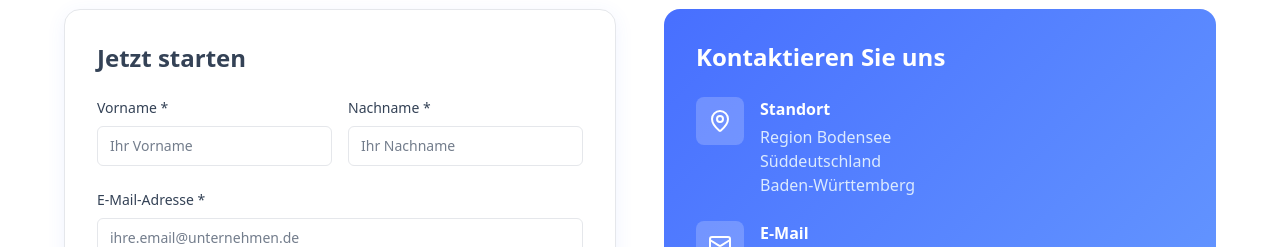
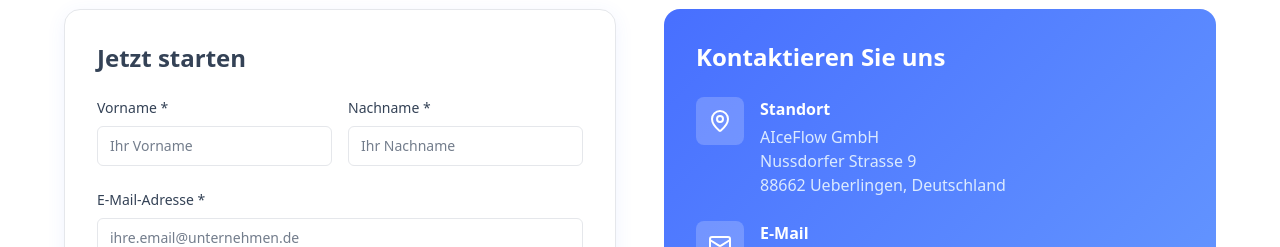
Before and after one commit to AIceFlow/aiceflow, a React (Vite) app: page / in a window 1280 px wide. Shown: the part 9320-9567 px from the top of the page. Built offline with nearby package versions, Linux system fonts and the light colour scheme; no server answers.

Commit message:
Update Impressum and translations to reflect new company details and address

```diff
--- a/src/components/Impressum.tsx
+++ b/src/components/Impressum.tsx
@@ -38,30 +38,55 @@ export default function ImpressumModal({
           </DialogDescription>
         </DialogHeader>
         <div className="space-y-8 text-sm leading-relaxed">
-          {/* Maik / HIKES DIGITAL */}
           <section>
             <h3 className="font-semibold text-base mb-2">
-              HIKES DIGITAL GmbH{" "}
+              AIceFlow GmbH{" "}
               <span className="font-normal text-muted-foreground">
-                (Maik Pfäffle)
+                (in Gründung)
               </span>
             </h3>
             <div>
-              Josef-Maier-Str. 21
+              Nussdorfer Strasse 9
               <br />
-              88682 Salem
+              88662 Ueberlingen
               <br />
               Deutschland
             </div>
             <div className="mt-2 flex flex-col gap-1">
               <span className="flex items-center gap-2">
                 <Phone className="w-4 h-4" />
+                <span>
+                  <span className="font-medium">Felix Funke:</span>{" "}
+                  <a href="tel:017663364095" className="underline">
+                    0176 63364095
+                  </a>
+                </span>
+              </span>
+              <span className="flex items-center gap-2">
+                <Mail className="w-4 h-4" />
+                <span>
+                  <span className="font-medium">Felix Funke:</span>{" "}
+                  <a
+                    href="mailto:felixfunke456@gmail.com"
+                    className="underline"
+                  >
+                    felixfunke456@gmail.com
+                  </a>
+                </span>
+              </span>
+              <span className="flex items-center gap-2">
+                <Phone className="w-4 h-4" />
+                <span>
+                  <span className="font-medium">Maik Pfäffle:</span>{" "}
                   <a href="tel:017655735688" className="underline">
                     0176 55735688
                   </a>
                 </span>
+              </span>
               <span className="flex items-center gap-2">
                 <Mail className="w-4 h-4" />
+                <span>
+                  <span className="font-medium">Maik Pfäffle:</span>{" "}
                   <a
                     href="mailto:maik.pfaeffle@hikes.digital"
                     className="underline"
@@ -69,51 +94,28 @@ export default function ImpressumModal({
                     maik.pfaeffle@hikes.digital
                   </a>
                 </span>
+              </span>
             </div>
             <p className="mt-2">
-              Handelsregister: HRB728466
+              Vertreten durch die Geschäftsführer: Felix Funke und Maik Pfäffle
+            </p>
+            <p className="mt-2">
+              Handelsregistereintrag (HRB): wird nachgereicht
               <br />
-              Registergericht: Freiburg
-            </p>
-            <p className="mt-2">Vertreten durch: Maik Pfäffle</p>
-            <p className="mt-2">
-              Umsatzsteuer-ID: <b>DE361052065</b>
+              Umsatzsteuer-ID: wird nachgereicht
             </p>
           </section>
 
           <div className="border-b border-muted" />
 
-          {/* Felix Funke */}
           <section>
             <h3 className="font-semibold text-base mb-2">
-              Felix Funke{" "}
-              <span className="font-normal text-muted-foreground">
-                (Einzelunternehmen)
-              </span>
+              Verantwortliche Ansprechpartner
             </h3>
-            <div>
-              Nußdorfer Str. 9<br />
-              88662 Überlingen
-              <br />
-              Deutschland
-            </div>
-            <p className="mt-2">
-              Umsatzsteuer-ID: <b>DE346946939</b>
+            <p>
+              Für inhaltliche Rückfragen stehen Ihnen die Geschäftsführer Felix
+              Funke und Maik Pfäffle zur Verfügung.
             </p>
-            <div className="mt-2 flex flex-col gap-1">
-              <span className="flex items-center gap-2">
-                <Phone className="w-4 h-4" />
-                <a href="tel:017663364095" className="underline">
-                  0176 63364095
-                </a>
-              </span>
-              <span className="flex items-center gap-2">
-                <Mail className="w-4 h-4" />
-                <a href="mailto:felixfunke456@gmail.com" className="underline">
-                  felixfunke456@gmail.com
-                </a>
-              </span>
-            </div>
           </section>
 
           <div className="border-b border-muted" />
@@ -151,8 +153,8 @@ export default function ImpressumModal({
           <section>
             <h4 className="font-semibold">Hinweis</h4>
             <p>
-              Maik Pfäffle (HIKES DIGITAL GmbH) und Felix Funke sind gemeinsam
-              verantwortlich für die Inhalte dieser Website.
+              Felix Funke und Maik Pfäffle sind gemeinsam verantwortlich für die
+              Inhalte dieser Website.
             </p>
           </section>
         </div>
--- a/src/hooks/useLanguage.tsx
+++ b/src/hooks/useLanguage.tsx
@@ -298,9 +298,9 @@ export const translations = {
     // Contact Info
     "contact.info.title": "Contact Information",
     "contact.info.office.title": "Our Office",
-    "contact.info.office.line1": "Lake Constance Region",
-    "contact.info.office.line2": "Southern Germany",
-    "contact.info.office.line3": "Baden-Württemberg",
+    "contact.info.office.line1": "AIceFlow GmbH",
+    "contact.info.office.line2": "Nussdorfer Strasse 9",
+    "contact.info.office.line3": "88662 Ueberlingen, Germany",
     "contact.info.email.title": "Email",
     "contact.info.email.address": "hello@aiceflow.de",
     "contact.info.phone.title": "Phone",
@@ -332,6 +332,7 @@ export const translations = {
     "footer.nav.company.contact": "Contact",
     "footer.nav.company.careers": "Careers",
 
+    "footer.copy": "© 2025 AIceFlow GmbH. All rights reserved.",
     "footer.tagline": "Precision. Strategy. Excellence.",
   },
   de: {
@@ -620,9 +621,9 @@ export const translations = {
     // Contact Info
     "contact.info.title": "Kontaktieren Sie uns",
     "contact.info.office.title": "Standort",
-    "contact.info.office.line1": "Region Bodensee",
-    "contact.info.office.line2": "Süddeutschland",
-    "contact.info.office.line3": "Baden-Württemberg",
+    "contact.info.office.line1": "AIceFlow GmbH",
+    "contact.info.office.line2": "Nussdorfer Strasse 9",
+    "contact.info.office.line3": "88662 Ueberlingen, Deutschland",
     "contact.info.email.title": "E-Mail",
     "contact.info.email.address": "hallo@aiceflow.de",
     "contact.info.phone.title": "Telefon",
@@ -657,7 +658,7 @@ export const translations = {
     "footer.nav.company.contact": "Kontakt",
     "footer.nav.company.careers": "Karriere",
 
-    "footer.copy": "© 2025 AIceFlow. Alle Rechte vorbehalten.",
+    "footer.copy": "© 2025 AIceFlow GmbH. Alle Rechte vorbehalten.",
     "footer.tagline": "Präzision, Strategie, Exzellenz.",
 
     "footer.policies.privacy": "Datenschutz",
```
Lines whose indentation alone changed are shown as unchanged.
